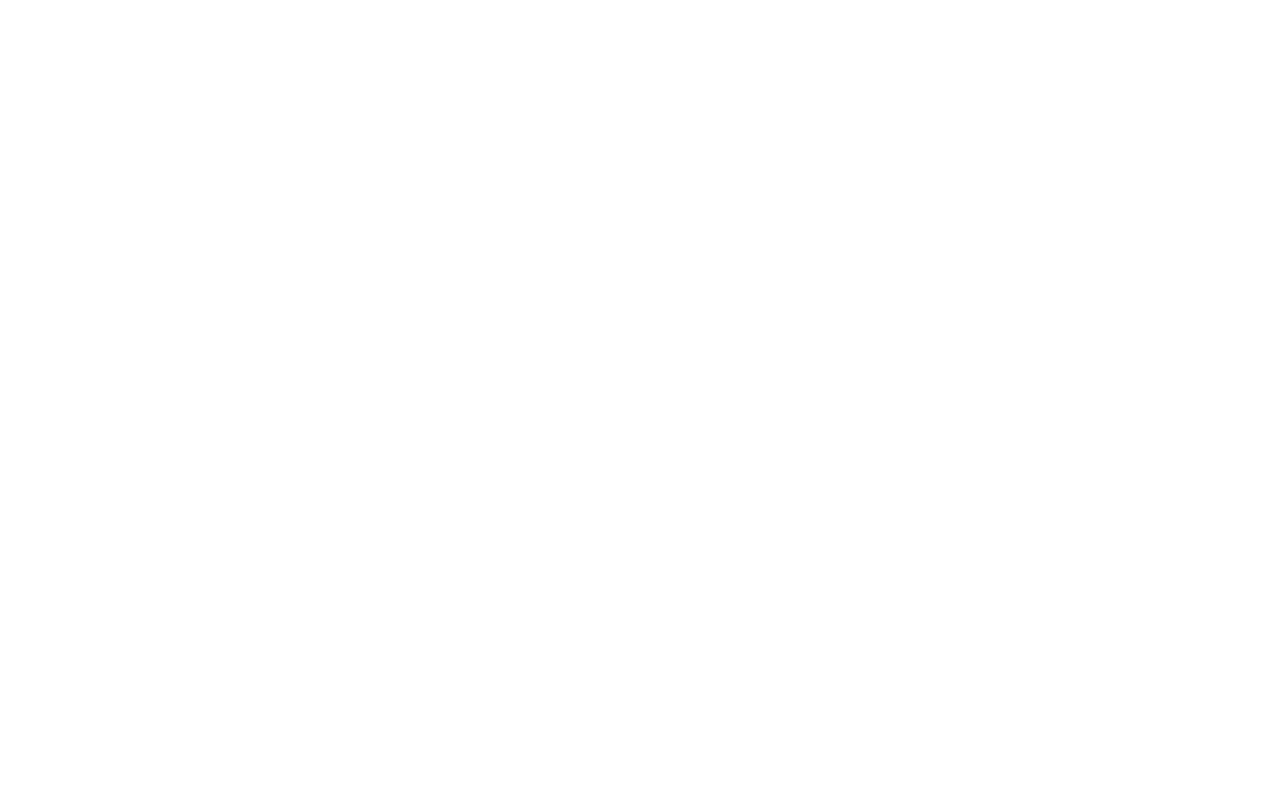
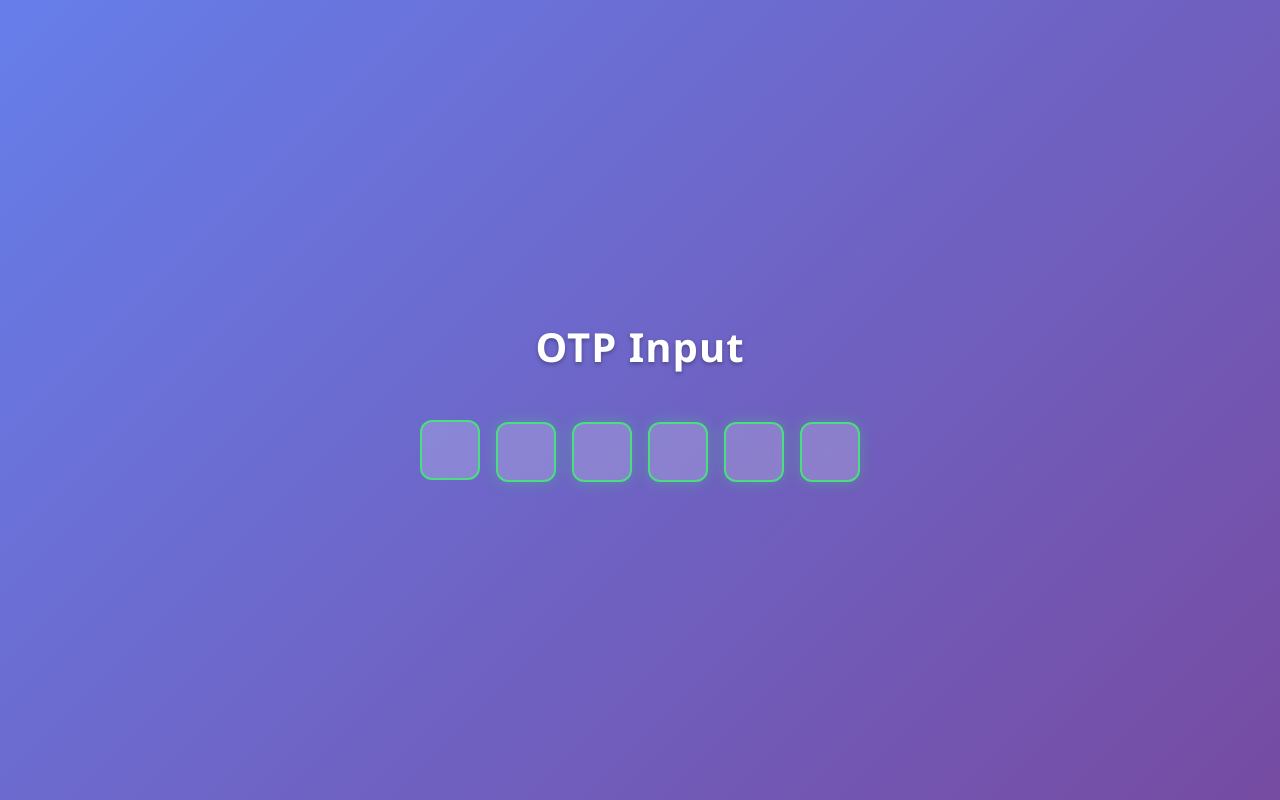
Before and after one commit to ankurinfoniti/angular-machine-coding, an Angular app: page /otp-input in a window 1280 px wide. Before the commit this address led to /. Built offline with nearby package versions, Linux system fonts and the light colour scheme.

Commit message:
basic otp input ui

```diff
--- a/src/app/demo-link/demo-link.html
+++ b/src/app/demo-link/demo-link.html
@@ -8,3 +8,4 @@
 <a [routerLink]="['/accordion']">Accordion</a>
 <a [routerLink]="['/progress-bar']">Progress Bar</a>
 <a [routerLink]="['/toggle-password']">Toggle Password</a>
+<a [routerLink]="['/otp-input']">OTP Input</a>
--- /dev/null
+++ b/src/app/otp-input/otp-input.css
@@ -0,0 +1,119 @@
+.container {
+  display: flex;
+  flex-direction: column;
+  align-items: center;
+  justify-content: center;
+  min-height: 100vh;
+  background: linear-gradient(135deg, #667eea 0%, #764ba2 100%);
+  padding: 2rem;
+  font-family: 'Segoe UI', Tahoma, Geneva, Verdana, sans-serif;
+}
+
+h2 {
+  color: #ffffff;
+  font-size: 2.5rem;
+  font-weight: 600;
+  margin-bottom: 3rem;
+  text-align: center;
+  text-shadow: 0 2px 4px rgba(0, 0, 0, 0.3);
+  letter-spacing: 1px;
+}
+
+.otp-inputs-container {
+  display: flex;
+  justify-content: center;
+  align-items: center;
+  gap: 0;
+  flex-wrap: wrap;
+}
+
+.otp-input {
+  width: 60px;
+  height: 60px;
+  margin: 0 8px;
+  text-align: center;
+  font-size: 1.8rem;
+  font-weight: 600;
+  border: 2px solid rgba(255, 255, 255, 0.3);
+  border-radius: 12px;
+  background: rgba(255, 255, 255, 0.1);
+  color: #ffffff;
+  backdrop-filter: blur(10px);
+  transition: all 0.3s ease;
+  outline: none;
+  box-shadow: 0 4px 15px rgba(0, 0, 0, 0.1);
+}
+
+.otp-input:focus {
+  border-color: #ffffff;
+  background: rgba(255, 255, 255, 0.2);
+  box-shadow: 0 0 20px rgba(255, 255, 255, 0.3);
+  transform: translateY(-2px);
+}
+
+.otp-input:not(:placeholder-shown) {
+  background: rgba(255, 255, 255, 0.2);
+  border-color: #4ade80;
+  box-shadow: 0 0 15px rgba(74, 222, 128, 0.3);
+}
+
+.otp-input::placeholder {
+  color: rgba(255, 255, 255, 0.5);
+  font-size: 1.2rem;
+}
+
+/* Responsive design */
+@media (max-width: 768px) {
+  .container {
+    padding: 1rem;
+  }
+
+  h2 {
+    font-size: 2rem;
+    margin-bottom: 2rem;
+  }
+
+  .otp-input {
+    width: 50px;
+    height: 50px;
+    margin: 0 6px;
+    font-size: 1.5rem;
+  }
+}
+
+@media (max-width: 480px) {
+  .otp-input {
+    width: 45px;
+    height: 45px;
+    margin: 0 4px;
+    font-size: 1.3rem;
+  }
+}
+
+/* Animation for input focus */
+@keyframes pulse {
+  0% {
+    box-shadow: 0 0 0 0 rgba(255, 255, 255, 0.4);
+  }
+  70% {
+    box-shadow: 0 0 0 10px rgba(255, 255, 255, 0);
+  }
+  100% {
+    box-shadow: 0 0 0 0 rgba(255, 255, 255, 0);
+  }
+}
+
+.otp-input:focus {
+  animation: pulse 1.5s infinite;
+}
+
+/* Custom scrollbar for webkit browsers */
+.otp-input::-webkit-outer-spin-button,
+.otp-input::-webkit-inner-spin-button {
+  -webkit-appearance: none;
+  margin: 0;
+}
+
+.otp-input[type='number'] {
+  -moz-appearance: textfield;
+}
--- /dev/null
+++ b/src/app/otp-input/otp-input.html
@@ -0,0 +1,15 @@
+<div class="container">
+  <h2>OTP Input</h2>
+
+  <div class="otp-inputs-container">
+    @for (digit of otpDigits; track $index) {
+      <input
+        type="text"
+        class="otp-input"
+        autofocus
+        [value]="digit"
+        (input)="onInput($event.target.value, $index)"
+      />
+    }
+  </div>
+</div>
--- /dev/null
+++ b/src/app/otp-input/otp-input.ts
@@ -0,0 +1,20 @@
+import { Component } from '@angular/core';
+
+@Component({
+  selector: 'app-otp-input',
+  imports: [],
+  templateUrl: './otp-input.html',
+  styleUrl: './otp-input.css',
+})
+export class OtpInput {
+  otpDigitsCount = 6;
+  otpDigits = Array.from({ length: this.otpDigitsCount }, () => '');
+
+  ngOnInit() {
+    console.log(this.otpDigits);
+  }
+
+  onInput(value: string, index: number) {
+    this.otpDigits[index] = value;
+  }
+}
```
Also changed, not shown: src/app/app.routes.ts (+7 -2 lines), 1 other file (tests, documents, lock files or other folders).
